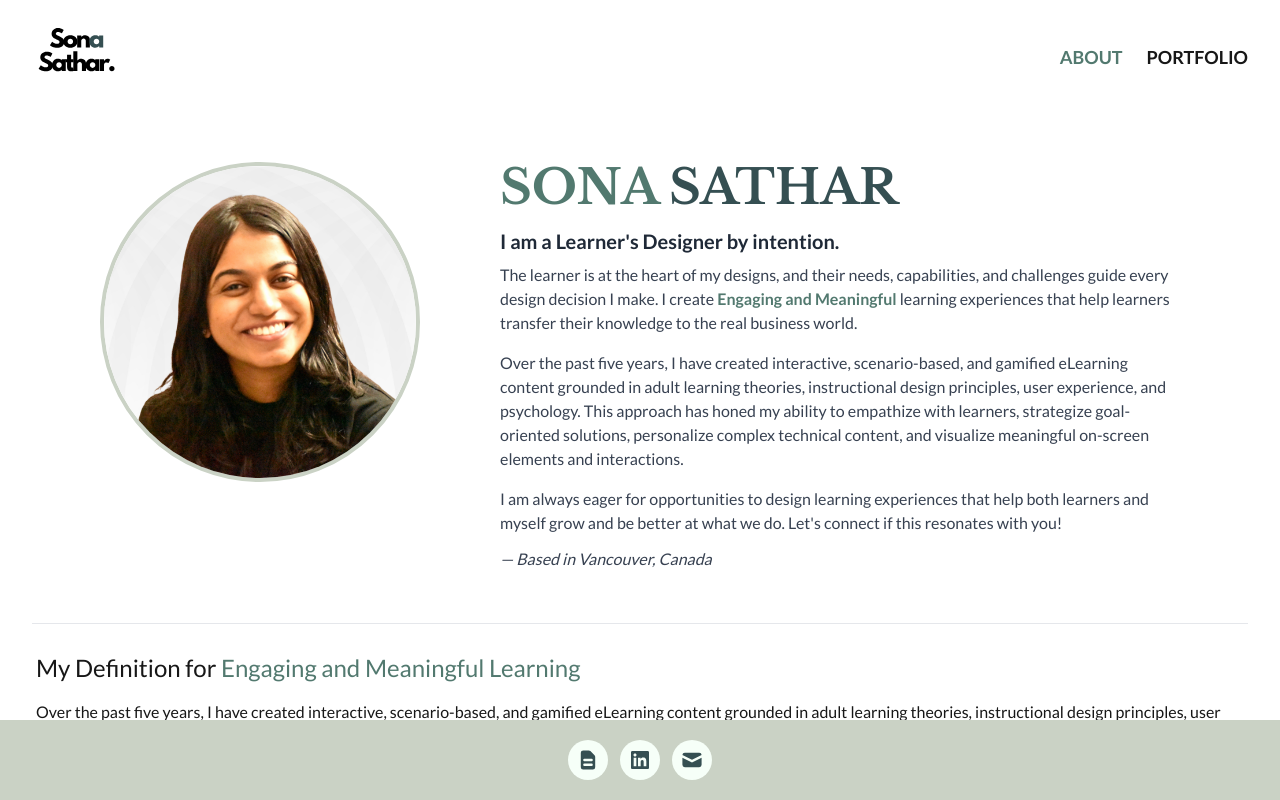
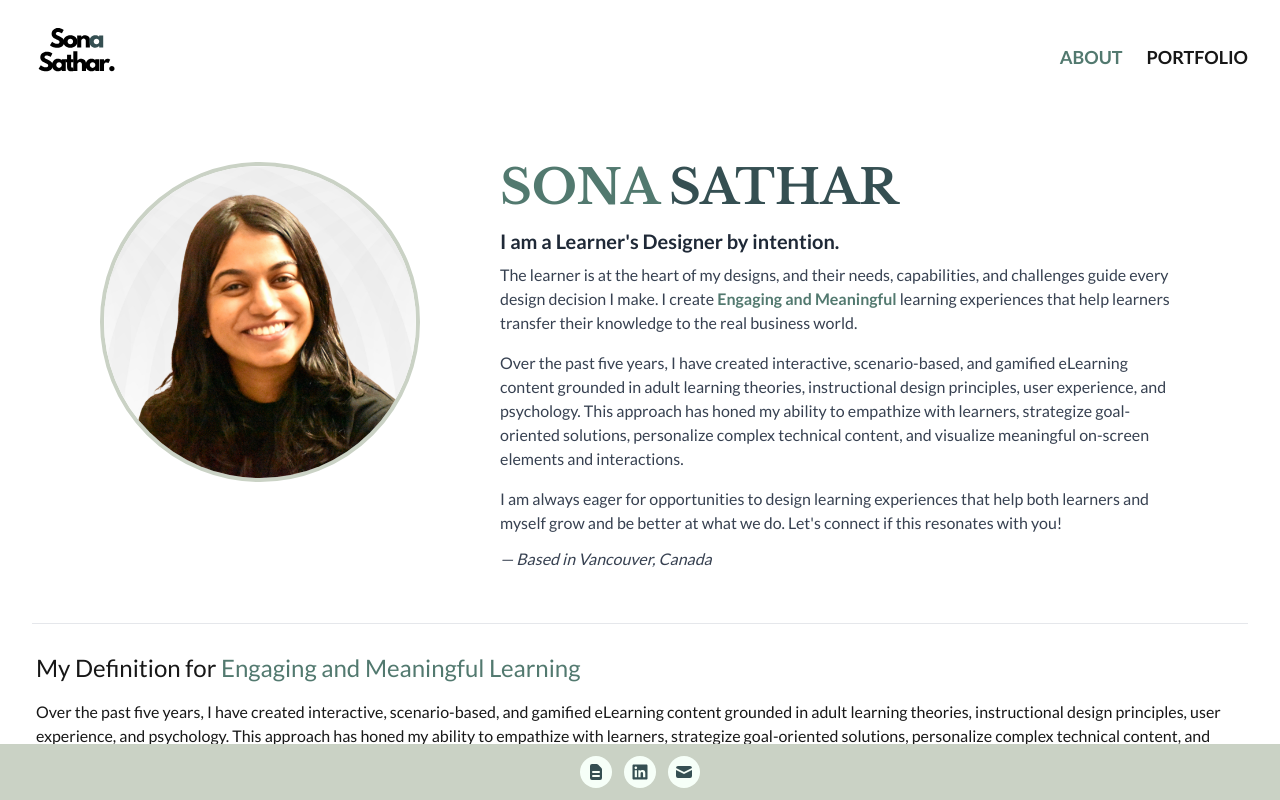
Before and after one commit to asifsyedcodes/portfolio-sona, a Next.js app: page /about in a window 1280 px wide. Shown: the top 800 px of the page. Built offline with nearby package versions, Linux system fonts and the light colour scheme.

Commit message:
footer icon size decreased

```diff
--- a/src/app/components/Footer/index.tsx
+++ b/src/app/components/Footer/index.tsx
@@ -6,30 +6,30 @@ import Link from "next/link";
 export const Footer = () => {
 
   return (
-    <div className="fixed bottom-0 left-0 w-full bg-green-300 py-5 flex items-center justify-center gap-3">
+    <div className="fixed bottom-0 left-0 w-full bg-green-300 py-3 flex items-center justify-center gap-3">
       {/* TODO -> Resume */}
       <Link
         href="https://www.linkedin.com/in/sonasathar/"
         target="_blank"
-        className="p-2 rounded-full bg-green-100 flex items-center justify-center justify-center transform transition-transform duration-300 ease-in-out hover:rotate-12"
+        className="p-1.5 rounded-full bg-green-100 flex items-center justify-center justify-center transform transition-transform duration-300 ease-in-out hover:rotate-12"
       >
-        <HiDocumentText className="h-6 w-6 text-green-900" />
+        <HiDocumentText className="h-5 w-5 text-green-900" />
       </Link>
 
       <Link
         href="https://www.linkedin.com/in/sonasathar/"
         target="_blank"
-        className="p-2 rounded-full bg-green-100 flex items-center justify-center transform transition-transform duration-300 ease-in-out hover:rotate-12"
+        className="p-1.5 rounded-full bg-green-100 flex items-center justify-center transform transition-transform duration-300 ease-in-out hover:rotate-12"
       >
-        <RiLinkedinBoxFill className="h-6 w-6 text-green-900" />
+        <RiLinkedinBoxFill className="h-5 w-5 text-green-900" />
       </Link>
 
       <Link
         href="mailto:sonasathar@gmail.com"
         target="_blank"
-        className="p-2 rounded-full bg-green-100 flex items-center justify-center transform transition-transform duration-300 ease-in-out hover:rotate-12"
+        className="p-1.5 rounded-full bg-green-100 flex items-center justify-center transform transition-transform duration-300 ease-in-out hover:rotate-12"
       >
-        <HiMail className="h-6 w-6 text-green-900" />
+        <HiMail className="h-5 w-5 text-green-900" />
       </Link>
     </div>
   );
```
